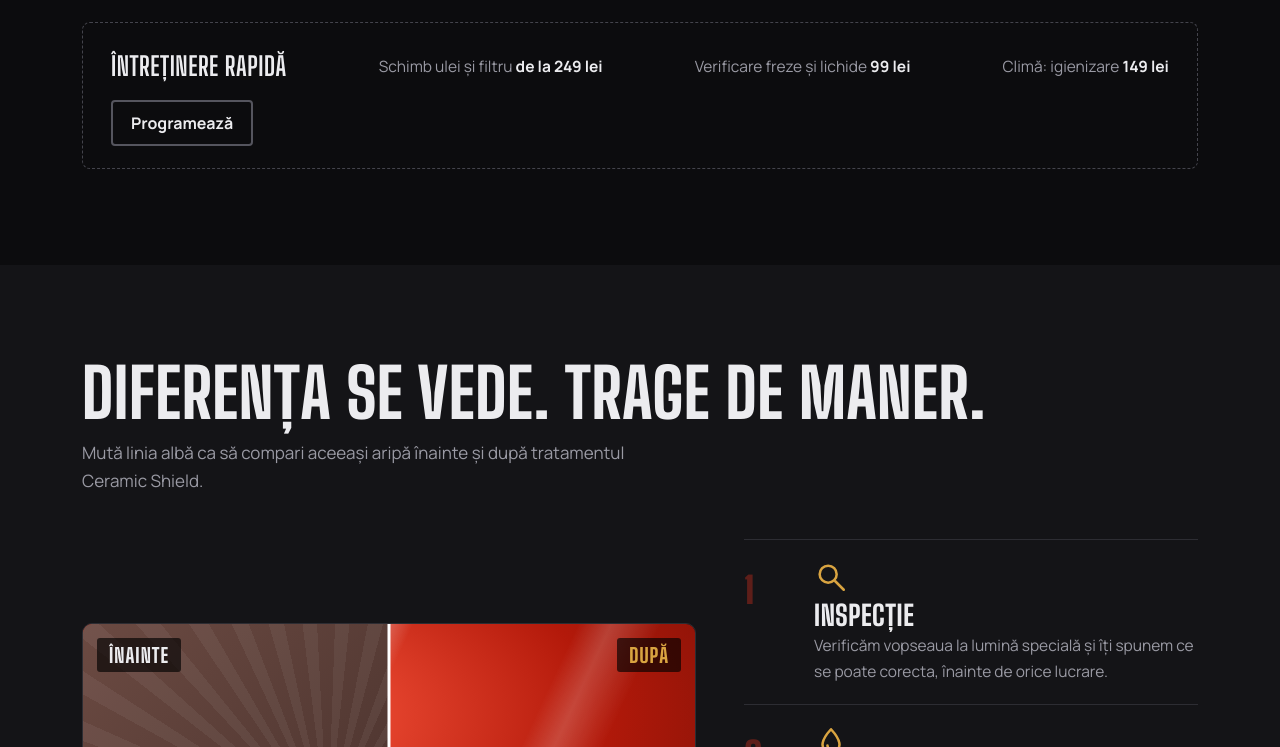
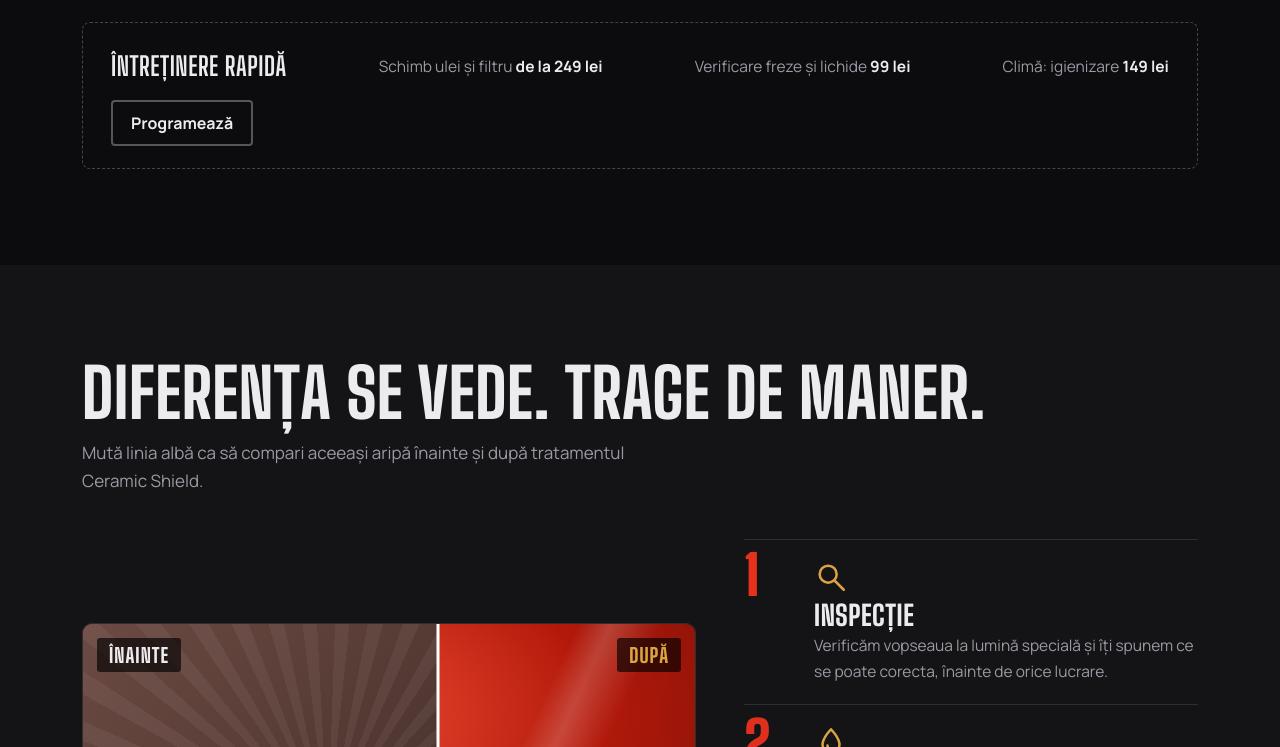
Before and after one commit to bun275/apex-garage, a plain HTML site: page index.html in a window 1280 px wide. Shown: the part 2053-2800 px from the top of the page. Drawn offline with Linux system fonts and the light colour scheme.

Commit message:
Update index.html

```diff
--- a/index.html
+++ b/index.html
@@ -204,6 +204,7 @@ footer .wrap{display:flex;flex-wrap:wrap;justify-content:space-between;gap:10px}
 <script>document.documentElement.classList.add('js')</script>
 </head>
 <body>
+<div class="prog" aria-hidden="true"></div>
 
 <header>
   <div class="wrap bar">
@@ -482,7 +483,14 @@ footer .wrap{display:flex;flex-wrap:wrap;justify-content:space-between;gap:10px}
     el.style.setProperty('--d',(idx*st)+'s');
   });
   if('IntersectionObserver' in window){
-    var io=new IntersectionObserver(function(es){es.forEach(function(e){if(e.isIntersecting){e.target.classList.add('in');io.unobserve(e.target);}});},{threshold:.15,rootMargin:'0px 0px -40px 0px'});
+    var io=new IntersectionObserver(function(es){es.forEach(function(e){
+      if(e.intersectionRatio>=.15){
+        if(!e.target.classList.contains('in')){
+          e.target.style.setProperty('--ty',(window.__dir==='up'?'-34px':'34px'));
+          e.target.classList.add('in');
+        }
+      }else if(e.intersectionRatio===0){e.target.classList.remove('in');}
+    });},{threshold:[0,.15],rootMargin:'0px 0px -40px 0px'});
     els.forEach(function(el){io.observe(el)});
   }else{els.forEach(function(el){el.classList.add('in')});}
 
@@ -491,6 +499,7 @@ footer .wrap{display:flex;flex-wrap:wrap;justify-content:space-between;gap:10px}
   function setV(v){rg.value=v;rg.dispatchEvent(new Event('input'));}
   ['pointerdown','keydown','touchstart'].forEach(function(ev){ba.addEventListener(ev,function(){stop=true},{passive:true});});
   function demo(){
+    return; /* înlocuit de animația legată de derulare */
     var pts=[[0,50],[900,92],[1900,8],[2800,50]],t0=null;
     function ease(x){return x<.5?2*x*x:1-Math.pow(-2*x+2,2)/2;}
     function f(t){
@@ -506,6 +515,47 @@ footer .wrap{display:flex;flex-wrap:wrap;justify-content:space-between;gap:10px}
     bo.observe(ba);
   }
 })();
+
+/* animații legate de poziția paginii: merg la fel în sus și în jos */
+(function(){
+  var rm=window.matchMedia('(prefers-reduced-motion:reduce)').matches;
+  var hero=document.querySelector('.hero'),prog=document.querySelector('.prog'),
+      steps=[].slice.call(document.querySelectorAll('.steps li')),
+      packs=[].slice.call(document.querySelectorAll('.pack')),
+      ba=document.getElementById('ba'),rg=document.getElementById('rg'),
+      lastY=window.pageYOffset,tick=false,user=false;
+  window.__dir='down';
+  ['pointerdown','keydown','touchstart'].forEach(function(ev){ba.addEventListener(ev,function(){user=true;},{passive:true});});
+  function clamp(x,a,b){return Math.max(a,Math.min(b,x));}
+  function frame(){
+    tick=false;
+    var y=window.pageYOffset,vh=window.innerHeight,max=document.documentElement.scrollHeight-vh;
+    prog.style.setProperty('--p',max>0?(y/max).toFixed(4):0);
+    if(rm)return;
+    if(y<vh*1.6)hero.style.setProperty('--sy',y);
+    steps.forEach(function(li){
+      var r=li.getBoundingClientRect(),c=r.top+r.height/2,d=Math.abs(c-vh*.5)/(vh*.5);
+      li.style.setProperty('--a',clamp(1-d*1.2,0,1).toFixed(3));
+    });
+    var sp=window.innerWidth<980?[8,8,8]:[18,44,18];
+    packs.forEach(function(p,i){
+      var r=p.getBoundingClientRect(),off=((r.top+r.height/2)-vh/2)/vh;
+      p.style.setProperty('--py',(off*sp[i%3]).toFixed(1));
+    });
+    if(!user){
+      var r=ba.getBoundingClientRect(),pr=clamp((vh-r.top)/(vh+r.height),0,1),s=clamp((pr-.3)/.4,0,1);
+      rg.value=92-84*s;rg.dispatchEvent(new Event('input'));
+    }
+  }
+  window.addEventListener('scroll',function(){
+    var y=window.pageYOffset;
+    if(y>lastY)window.__dir='down';else if(y<lastY)window.__dir='up';
+    lastY=y;
+    if(!tick){tick=true;requestAnimationFrame(frame);}
+  },{passive:true});
+  window.addEventListener('resize',function(){if(!tick){tick=true;requestAnimationFrame(frame);}});
+  frame();
+})();
 </script>
 </body>
 </html>
```
